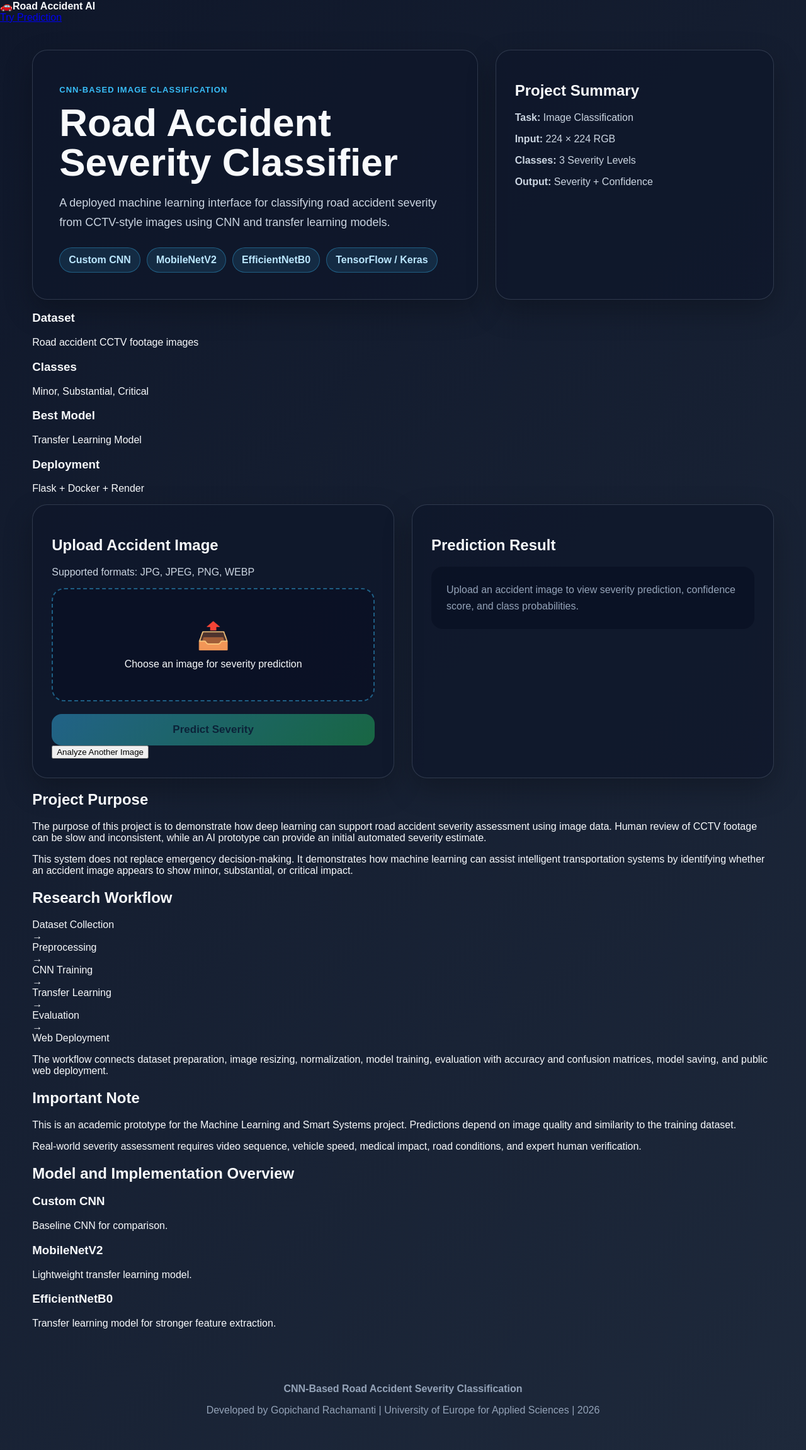
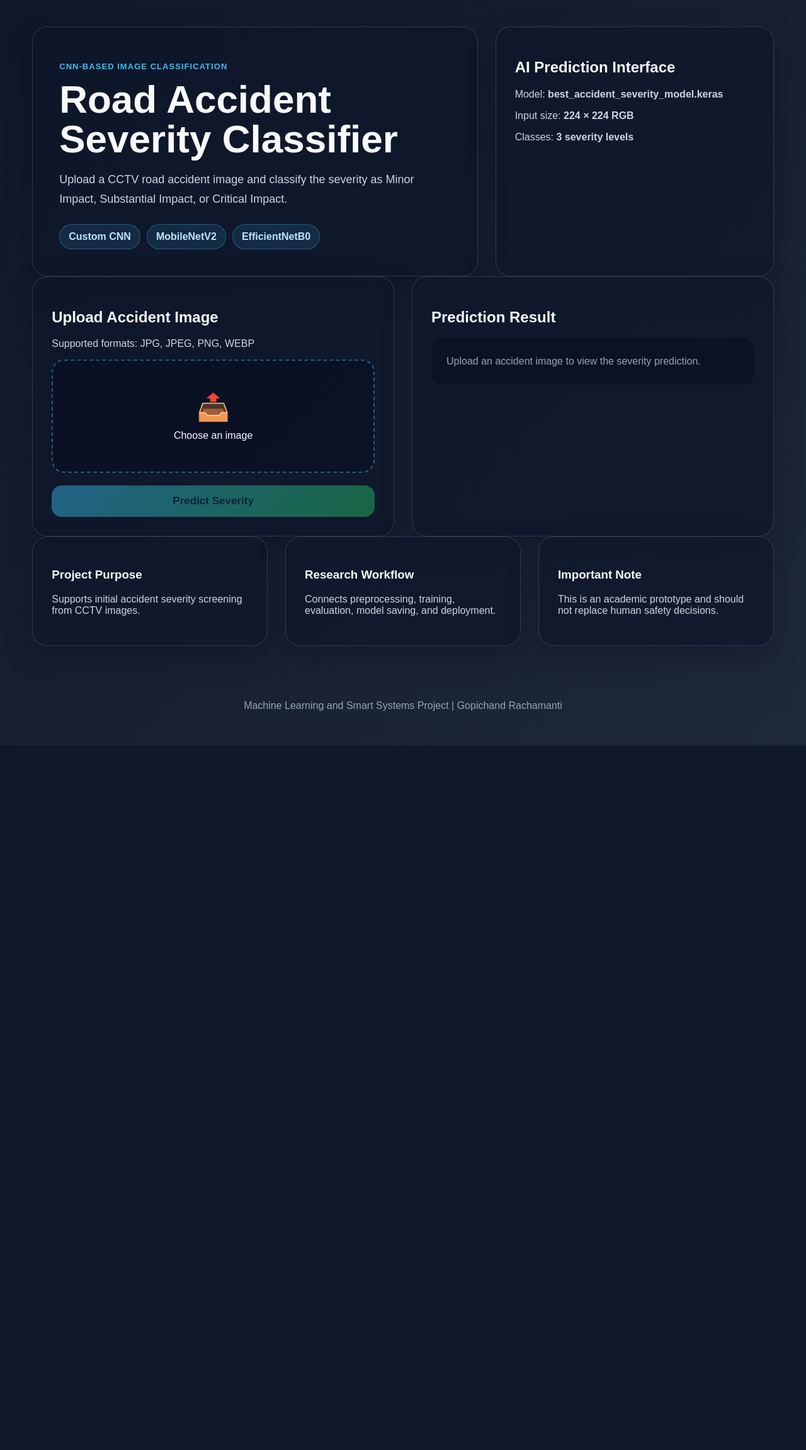
Before and after one commit to gopichandrachamanti8877-sketch/road--accident-severity--flask, a Flask app: page / in a window 1280 px wide. Shown: the whole page at 63% size. After the commit the page ends 1184 px from the top, so only its background shows below. Run offline with Flask 3, Linux system fonts and the light colour scheme.

Commit message:
Revise index.html for improved UI and content
Updated the HTML structure and content for the road accident severity classifier interface.

```diff
--- a/template/index.html
+++ b/template/index.html
@@ -1,63 +1,64 @@
 <!DOCTYPE html>
 <html lang="en">
 <head>
-  <meta charset="UTF-8"><meta name="viewport" content="width=device-width, initial-scale=1.0">
+  <meta charset="UTF-8">
+  <meta name="viewport" content="width=device-width, initial-scale=1.0">
   <title>Road Accident Severity Classifier</title>
   <link rel="stylesheet" href="{{ url_for('static', filename='style.css') }}">
 </head>
 <body>
-<header class="topbar"><div class="brand"><span>🚗</span><b>Road Accident AI</b></div><a href="#predictor" class="nav-btn">Try Prediction</a></header>
   <main class="page">
     <section class="hero">
       <div class="hero-text">
         <p class="tag">CNN-Based Image Classification</p>
         <h1>Road Accident Severity Classifier</h1>
-    <p class="subtitle">A deployed machine learning interface for classifying road accident severity from CCTV-style images using CNN and transfer learning models.</p>
-    <div class="badges"><span>Custom CNN</span><span>MobileNetV2</span><span>EfficientNetB0</span><span>TensorFlow / Keras</span></div>
+        <p class="subtitle">Upload a CCTV road accident image and classify the severity as Minor Impact, Substantial Impact, or Critical Impact.</p>
+        <div class="badges"><span>Custom CNN</span><span>MobileNetV2</span><span>EfficientNetB0</span></div>
       </div>
       <div class="hero-card">
-    <h2>Project Summary</h2>
-    <p><b>Task:</b> Image Classification</p><p><b>Input:</b> 224 × 224 RGB</p><p><b>Classes:</b> 3 Severity Levels</p><p><b>Output:</b> Severity + Confidence</p>
+        <h2>AI Prediction Interface</h2>
+        <p>Model: <strong>best_accident_severity_model.keras</strong></p>
+        <p>Input size: <strong>224 × 224 RGB</strong></p>
+        <p>Classes: <strong>3 severity levels</strong></p>
       </div>
     </section>
 
-<section class="stats">
-  <div class="stat-card"><h3>Dataset</h3><p>Road accident CCTV footage images</p></div>
-  <div class="stat-card"><h3>Classes</h3><p>Minor, Substantial, Critical</p></div>
-  <div class="stat-card highlight"><h3>Best Model</h3><p>Transfer Learning Model</p></div>
-  <div class="stat-card"><h3>Deployment</h3><p>Flask + Docker + Render</p></div>
-</section>
+    <section class="predictor">
+      <div class="upload-card">
+        <h2>Upload Accident Image</h2>
+        <p class="muted">Supported formats: JPG, JPEG, PNG, WEBP</p>
+        <label class="drop-area" for="imageInput">
+          <input id="imageInput" type="file" accept="image/*">
+          <span class="upload-icon">📤</span>
+          <span>Choose an image</span>
+        </label>
+        <div id="previewWrapper" class="preview hidden"><img id="previewImage" alt="Uploaded preview"></div>
+        <button id="predictBtn" class="predict-btn" disabled>Predict Severity</button>
+      </div>
 
-<section id="predictor" class="predictor">
-  <div class="upload-card">
-    <h2>Upload Accident Image</h2><p class="muted">Supported formats: JPG, JPEG, PNG, WEBP</p>
-    <label class="drop-area" for="imageInput"><input id="imageInput" type="file" accept="image/*"><span class="upload-icon">📤</span><span>Choose an image for severity prediction</span></label>
-    <div id="previewWrapper" class="preview hidden"><img id="previewImage" alt="Uploaded accident preview"></div>
-    <div class="button-row"><button id="predictBtn" class="predict-btn" disabled>Predict Severity</button><button id="resetBtn" class="reset-btn">Analyze Another Image</button></div>
-  </div>
       <div class="result-card">
         <h2>Prediction Result</h2>
-    <div id="emptyState" class="empty-state">Upload an accident image to view severity prediction, confidence score, and class probabilities.</div>
-    <div id="loadingState" class="loading hidden"><div class="spinner"></div><p>Analyzing image with the trained model...</p></div>
+        <div id="emptyState" class="empty-state">Upload an accident image to view the severity prediction.</div>
+        <div id="loadingState" class="loading hidden"><div class="spinner"></div><p>Analyzing image...</p></div>
         <div id="resultState" class="hidden">
-      <div id="severityBadge" class="severity-badge">Prediction</div><h3 id="predictionText"></h3>
-      <p id="confidenceText" class="confidence-text"></p><p id="predictionTime" class="muted"></p>
+          <div id="severityBadge" class="severity-badge">Prediction</div>
+          <h3 id="predictionText"></h3>
+          <p id="confidenceText" class="confidence-text"></p>
           <div class="confidence-bar"><div id="confidenceFill"></div></div>
-      <h4>Class Probabilities</h4><div id="probabilities"></div>
+          <h4>Class Probabilities</h4>
+          <div id="probabilities"></div>
         </div>
         <div id="errorState" class="error hidden"></div>
       </div>
     </section>
 
-<section class="content-grid">
-<article class="content-card"><h2>Project Purpose</h2><p>The purpose of this project is to demonstrate how deep learning can support road accident severity assessment using image data. Human review of CCTV footage can be slow and inconsistent, while an AI prototype can provide an initial automated severity estimate.</p><p>This system does not replace emergency decision-making. It demonstrates how machine learning can assist intelligent transportation systems by identifying whether an accident image appears to show minor, substantial, or critical impact.</p></article>
-<article class="content-card"><h2>Research Workflow</h2><div class="workflow"><div>Dataset Collection</div><span>→</span><div>Preprocessing</div><span>→</span><div>CNN Training</div><span>→</span><div>Transfer Learning</div><span>→</span><div>Evaluation</div><span>→</span><div>Web Deployment</div></div><p>The workflow connects dataset preparation, image resizing, normalization, model training, evaluation with accuracy and confusion matrices, model saving, and public web deployment.</p></article>
-<article class="content-card important"><h2>Important Note</h2><p>This is an academic prototype for the Machine Learning and Smart Systems project. Predictions depend on image quality and similarity to the training dataset.</p><p>Real-world severity assessment requires video sequence, vehicle speed, medical impact, road conditions, and expert human verification.</p></article>
+    <section class="info-grid">
+      <article><h3>Project Purpose</h3><p>Supports initial accident severity screening from CCTV images.</p></article>
+      <article><h3>Research Workflow</h3><p>Connects preprocessing, training, evaluation, model saving, and deployment.</p></article>
+      <article><h3>Important Note</h3><p>This is an academic prototype and should not replace human safety decisions.</p></article>
     </section>
-
-<section class="model-section"><h2>Model and Implementation Overview</h2><div class="model-grid"><div class="model-card"><h3>Custom CNN</h3><p>Baseline CNN for comparison.</p></div><div class="model-card"><h3>MobileNetV2</h3><p>Lightweight transfer learning model.</p></div><div class="model-card"><h3>EfficientNetB0</h3><p>Transfer learning model for stronger feature extraction.</p></div></div></section>
   </main>
-<footer><b>CNN-Based Road Accident Severity Classification</b><p>Developed by Gopichand Rachamanti | University of Europe for Applied Sciences | 2026</p></footer>
+  <footer><p>Machine Learning and Smart Systems Project | Gopichand Rachamanti</p></footer>
   <script src="{{ url_for('static', filename='script.js') }}"></script>
 </body>
 </html>
```
Lines whose indentation alone changed are shown as unchanged.
